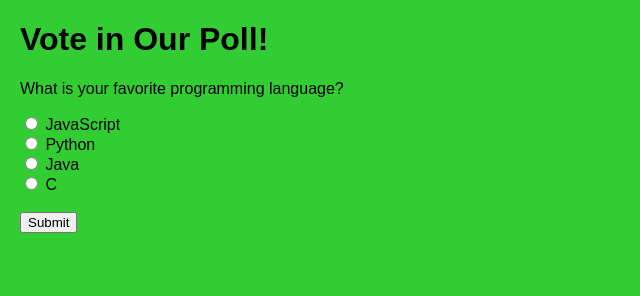
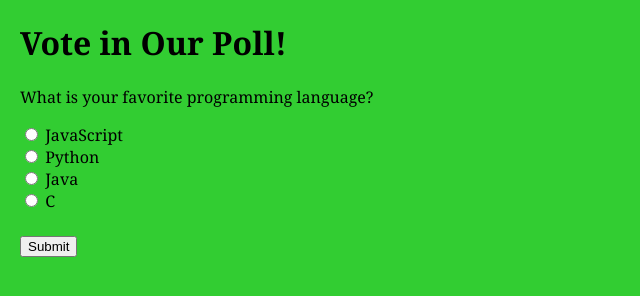
Before and after one commit to njcobb/tip20base, a website: page index.html in a window 1280 px wide. Shown: the whole page, without its empty margins (0-640 px from the left). Drawn offline with Linux system fonts and the light colour scheme; no server answers.

Commit message:
Font Change Test

```diff
--- a/style.css
+++ b/style.css
@@ -1,5 +1,5 @@
 body {
     background-color: #32CD32;
-    font-family: Arial, sans-serif;
+    font-family: Georgia, serif;
     margin: 20px;
 }
```
